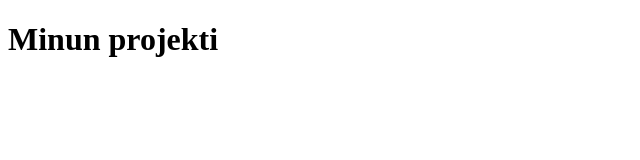
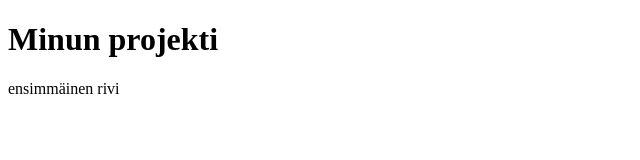
Before and after one commit to oskuwwww/OmaRepo, a plain HTML site: page index.html in a window 1280 px wide. Shown: the whole page, without its empty margins (0-640 px from the left). Drawn offline with Linux system fonts and the light colour scheme.

Commit message:
added first paragraph

```diff
--- a/index.html
+++ b/index.html
@@ -7,5 +7,6 @@
 </head>
 <body>
     <h1>Minun projekti</h1>
+    <p>ensimmäinen rivi</p>
 </body>
 </html>
```
